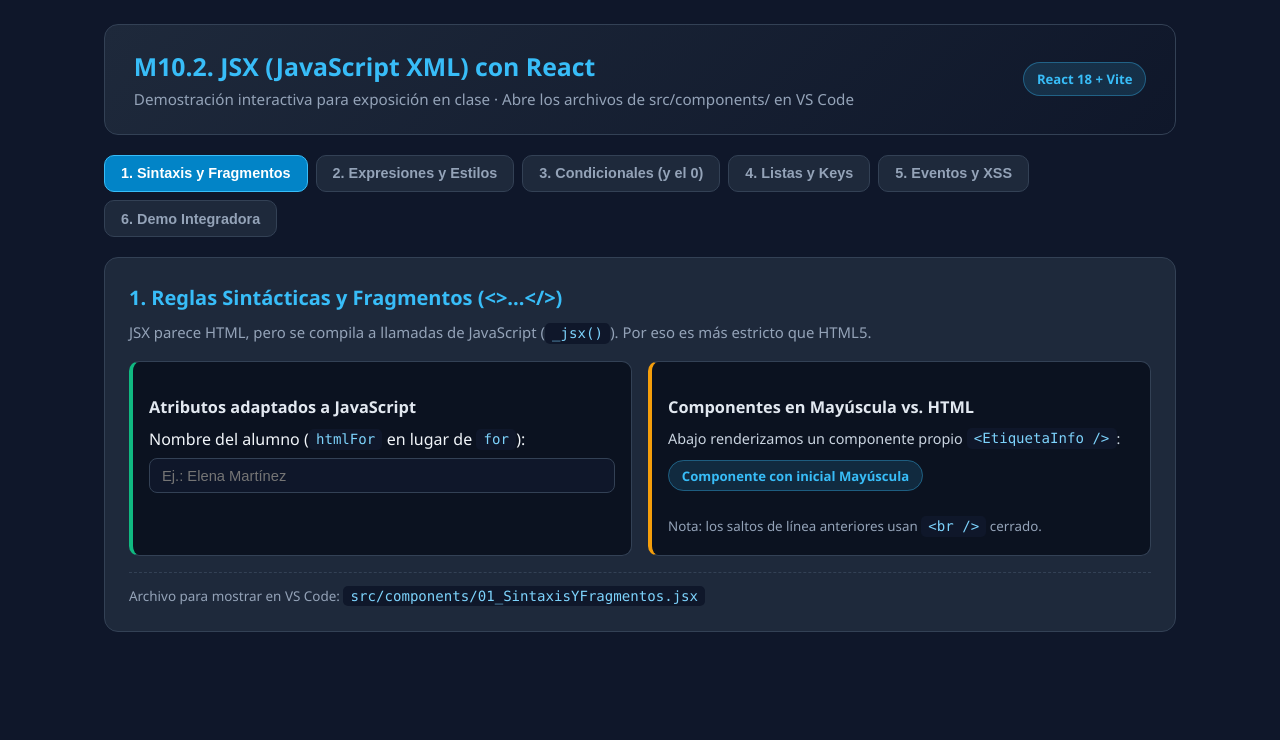
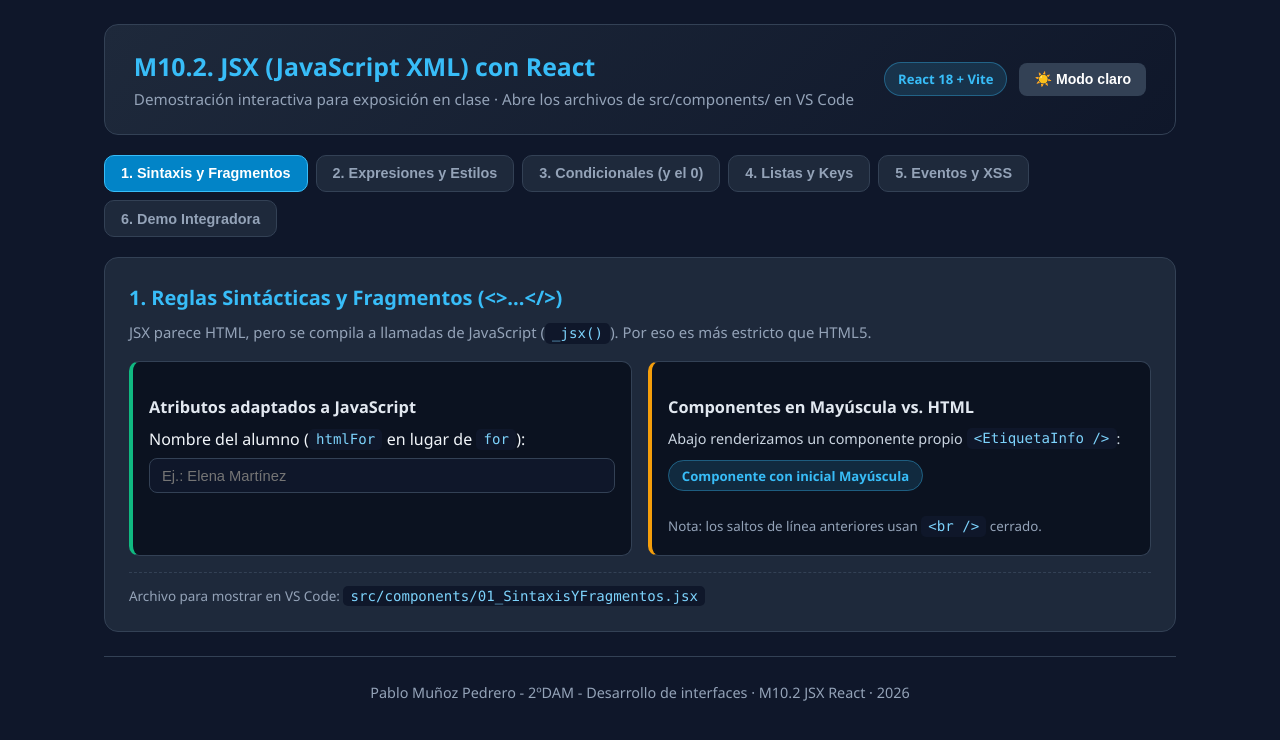
Before and after one commit to Pbloo92/m10-2-jsx-react-demo-, a React (Vite) app: page / in a window 1280 px wide. Shown: the top 740 px of the page. Built offline with nearby package versions, Linux system fonts and the light colour scheme.

Commit message:
feat: ticket 01 tema y footer corporativo

```diff
--- a/src/App.jsx
+++ b/src/App.jsx
@@ -21,19 +21,31 @@ const SECCIONES = [
 
 export default function App() {
   const [activa, setActiva] = useState('01');
+  const [temaOscuro, setTemaOscuro] = useState(true);
 
   // Localizamos dinámicamente el componente a renderizar según la pestaña activa
   const seccionActual = SECCIONES.find((sec) => sec.id === activa);
   const ComponenteActivo = seccionActual.componente;
 
   return (
-    <div className="layout">
+    <div className={`layout ${temaOscuro ? 'dark' : 'light'}`}>
       <header className="header">
         <div>
           <h1>M10.2. JSX (JavaScript XML) con React</h1>
           <p>Demostración interactiva para exposición en clase · Abre los archivos de src/components/ en VS Code</p>
         </div>
-        <span className="pill">React 18 + Vite</span>
+
+        <div className="header-actions">
+          <span className="pill">React 18 + Vite</span>
+
+          <button
+            type="button"
+            className="btn btn-secondary"
+            onClick={() => setTemaOscuro(!temaOscuro)}
+          >
+            {temaOscuro ? '☀️ Modo claro' : '🌙 Modo oscuro'}
+          </button>
+        </div>
       </header>
 
       {/* Navegación generada dinámicamente con .map() y key única */}
@@ -54,6 +66,10 @@ export default function App() {
       <main>
         <ComponenteActivo />
       </main>
+
+      <footer className="footer">
+        <p>Pablo Muñoz Pedrero - 2ºDAM - Desarrollo de interfaces  · M10.2 JSX React · {new Date().getFullYear()}</p>
+      </footer>
     </div>
   );
 }
--- a/src/index.css
+++ b/src/index.css
@@ -54,6 +54,13 @@ body {
 .header p {
   color: var(--muted);
   font-size: 0.95rem;
+}
+
+.header-actions {
+  display: flex;
+  flex-wrap: wrap;
+  align-items: center;
+  gap: 0.75rem;
 }
 
 .pill {
@@ -247,3 +254,86 @@ body {
   border-top: 1px dashed var(--border);
   padding-top: 0.75rem;
 }
+
+.footer {
+  text-align: center;
+  padding: 1.5rem 0 0.5rem;
+  margin-top: 1.5rem;
+  border-top: 1px solid var(--border);
+  color: var(--muted);
+  font-size: 0.9rem;
+}
+
+/* Modo claro */
+
+.layout.light {
+  --bg: #ffffff;
+  --surface: #f8fafc;
+  --surface-alt: #f1f5f9;
+  --border: #e2e8f0;
+  --text: #334155;
+  --muted: #64748b;
+  --primary: #334155;
+  --primary-dark: #475569;
+}
+
+body:has(.layout.light) {
+  background-color: #ffffff;
+  color: #334155;
+}
+
+.layout.light .header {
+  background: #f8fafc;
+  border-color: #e2e8f0;
+}
+
+.layout.light .header h1,
+.layout.light .card h2,
+.layout.light .card h3 {
+  color: #334155;
+}
+
+.layout.light .tab-btn {
+  background: #f8fafc;
+  color: #475569;
+  border-color: #e2e8f0;
+}
+
+.layout.light .tab-btn.active {
+  background: #475569;
+  color: #ffffff;
+  border-color: #475569;
+}
+
+.layout.light .box,
+.layout.light .list-item {
+  background: #f1f5f9;
+  border-color: #e2e8f0;
+}
+
+.layout.light .box h3,
+.layout.light .box p,
+.layout.light .box label,
+.layout.light label {
+  color: #334155;
+}
+
+.layout.light .input {
+  background: #ffffff;
+  color: #334155;
+  border-color: #cbd5e1;
+}
+
+.layout.light .btn-secondary {
+  background: #64748b;
+  color: #ffffff;
+}
+
+.layout.light .code-inline {
+  background: #e2e8f0;
+  color: #334155;
+}
+
+.layout.light .header p {
+  color: #64748b;
+}
```
